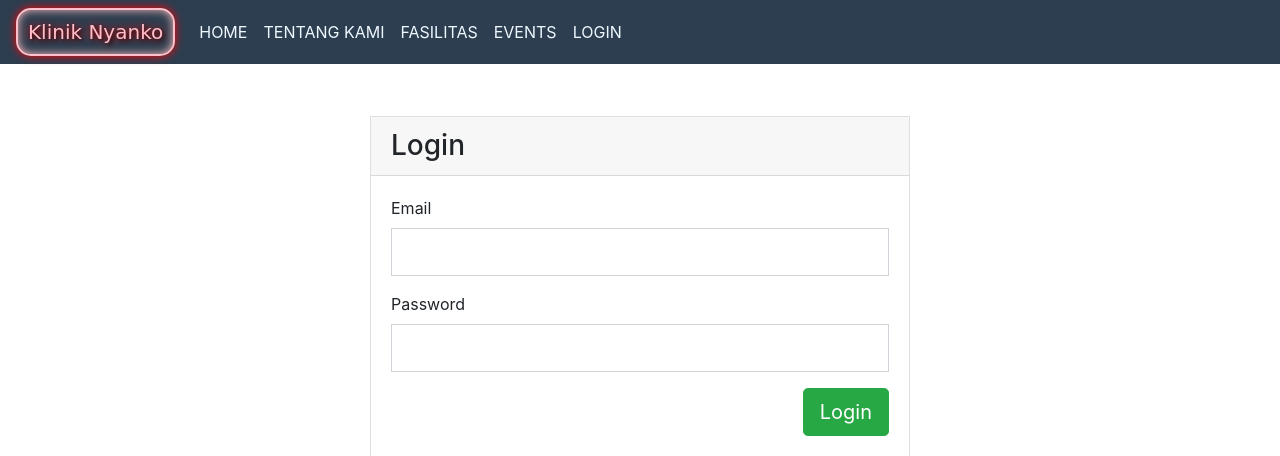
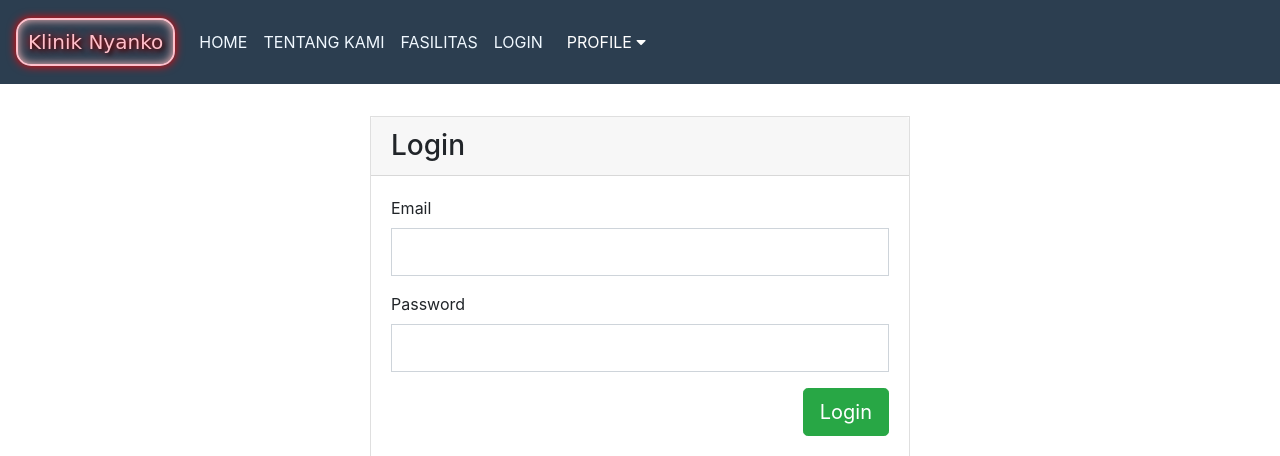
Before and after one commit to nadhilarasati/DokterHewan, a CodeIgniter app: page /dokterhewan/index.php/pages/login in a window 1280 px wide. Shown: the top 456 px of the page. Run offline with CodeIgniter, Linux system fonts and the light colour scheme; some libraries are stand-ins or nearby versions.

Commit message:
Update header.php

```diff
--- a/application/views/templates/header.php
+++ b/application/views/templates/header.php
@@ -38,10 +38,10 @@
         <button class="navbar-toggler" type="button" data-toggle="collapse" data-target="#navbarSupportedContent-333" aria-controls="navbarSupportedContent-333" aria-expanded="false" aria-label="Toggle navigation">
             <span class="navbar-toggler-icon"></span>
         </button>
-        <div class="collapse navbar-collapse" id="navbarSupportedContent-333">
-            <ul class="navbar-nav mr-auto">
+        <div class="collapse navbar-collapse " id="navbarSupportedContent-333">
+            <ul class="navbar-nav mr-auto navbar">
                 <li class="nav-item">
-                    <a class="nav-link" href="<?php echo base_url()?>">HOME
+                    <a class="nav-link" href="<?php echo base_url() ?>">HOME
                         <!-- <span class="sr-only">(current)</span> -->
                     </a>
                 </li>
@@ -52,34 +52,69 @@
                     <a class="nav-link" href="<?php echo base_url('pages/facilities') ?>">FASILITAS</a>
                 </li>
                 <li class="nav-item">
-                    <a class="nav-link" href="#">EVENTS</a>
+                    <a class="nav-link" href="<?php echo base_url('pages/login') ?>">LOGIN</a>
                 </li>
                 <li class="nav-item">
-                    <a class="nav-link" href="<?php echo base_url('pages/login') ?>">LOGIN</a>
+                    <div class="dropdown">
+                        <button class="dropbtn">PROFILE
+                            <i class="fa fa-caret-down"></i>
+                        </button>
+                        <div class="dropdown-content">
+                            <a href="<?php echo base_url('UserProfile/seeProfile')?>">Lihat Profile</a>
+                            <a href="#">Logout</a>
+                        </div>
+                    </div>
                 </li>
-                <!-- <li class="nav-item">
-                    <a class="nav-link" href="<?php echo base_url('pages/profile') ?>">PROFILE</a>
-                </li> -->
-
-            </ul>
-            <ul class="navbar-nav right-item">
-                <!-- <li class="nav-item">
-                    <a class="nav-link">
-                        <i class="fa fa-instagram"></i>
-                    </a>
-                </li>
-                <li class="nav-item">
-                    <a class="nav-link">
-                        <i class="fa fa-twitter"></i>
-                    </a>
-                </li>
-                <li class="nav-item">
-                    <a class="nav-link">
-                        <i class="fa fa-facebook"></i>
-                    </a>
-                </li> -->
-
             </ul>
         </div>
     </nav>
-</div>
+</body>
+
+<style>
+
+    .navbar a {
+        padding: 14px 16px;
+    }
+
+    .dropdown .dropbtn {
+        font-size: 16px;
+        border: none;
+        outline: none;
+        color: white;
+        padding: 14px 16px;
+        background-color: inherit;
+        font-family: inherit;
+        margin: 0;
+    }
+
+    .navbar a:hover,
+    .dropdown:hover .dropbtn {
+        background-color: teal;
+    }
+
+    .dropdown-content {
+        display: none;
+        position: absolute;
+        background-color: #f9f9f9;
+        min-width: 160px;
+        box-shadow: 0px 8px 16px 0px rgba(0, 0, 0, 0.2);
+        z-index: 1;
+    }
+
+    .dropdown-content a {
+        float: none;
+        color: black;
+        padding: 12px 16px;
+        text-decoration: none;
+        display: block;
+        text-align: left;
+    }
+
+    .dropdown-content a:hover {
+        background-color: #ddd;
+    }
+
+    .dropdown:hover .dropdown-content {
+        display: block;
+    }
+</style>
```
